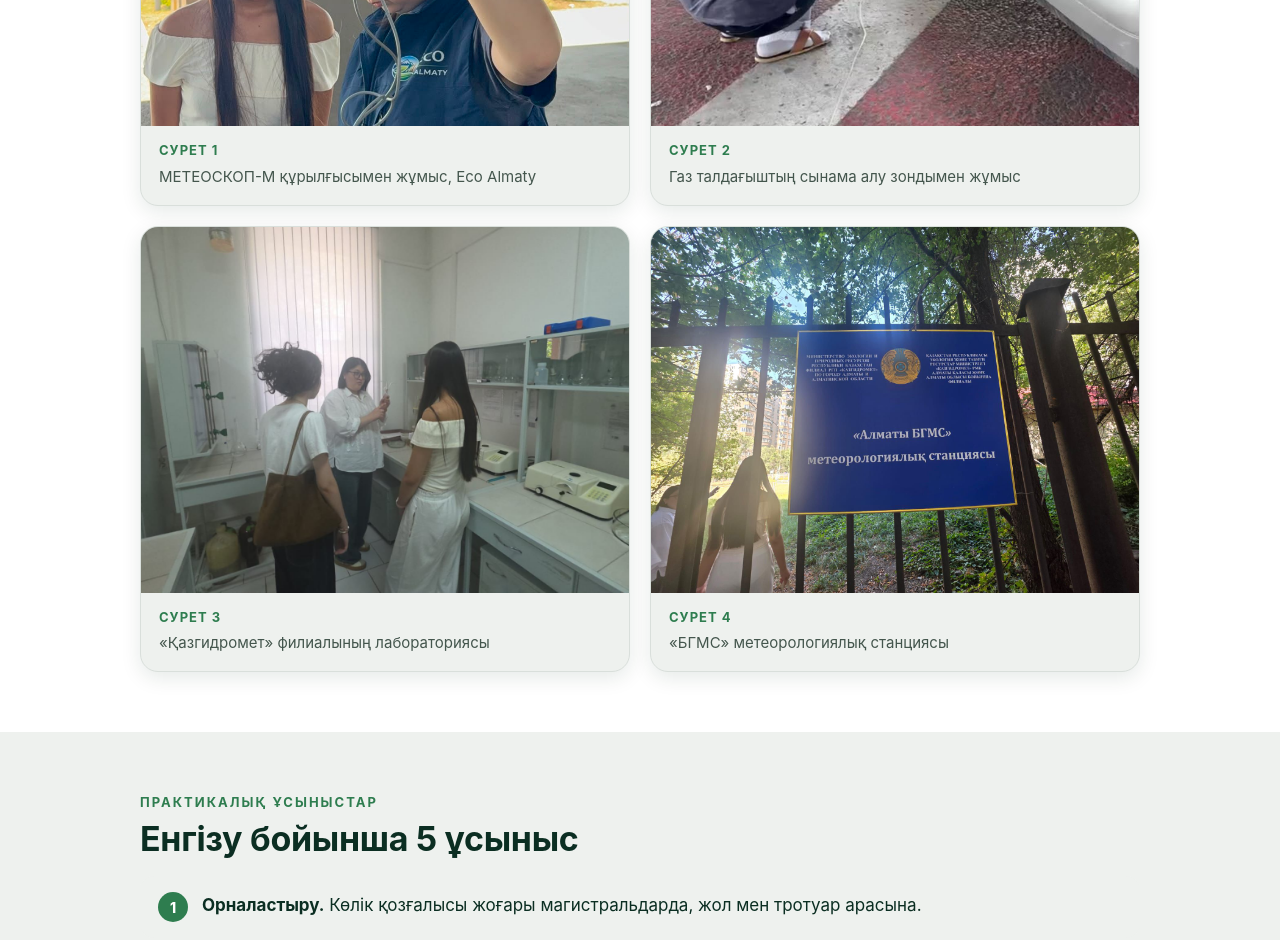
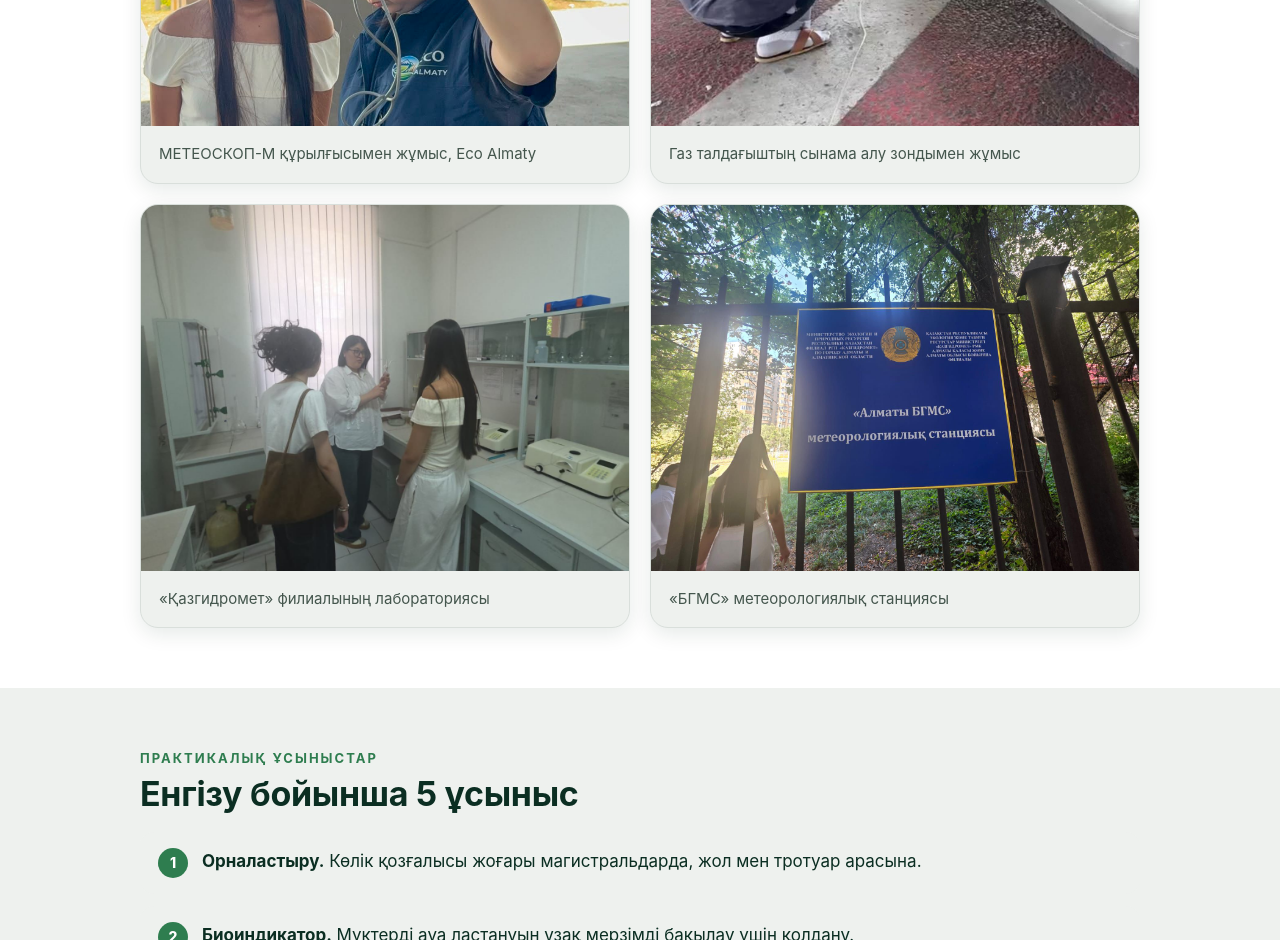
Before and after one commit to rainsave/ecology.project, a plain HTML site: page index.html in a window 1280 px wide. Shown: the part 3960-4900 px from the top of the page. Drawn offline with Linux system fonts and the light colour scheme.

Commit message:
Remove bold tags from figure captions

```diff
--- a/index.html
+++ b/index.html
@@ -48,7 +48,6 @@ input{width:100%;margin-top:4px;padding:11px 12px;font-size:17px;border:1px soli
 .note{background:var(--warn);border:2px solid var(--warnb);border-radius:14px;padding:16px 20px;margin-top:18px}
 ol.r{padding-left:0;list-style:none;display:grid;gap:12px}ol.r li{display:flex;gap:14px;align-items:flex-start;background:var(--bg2);border-radius:14px;padding:16px 18px}
 
-/* ---------- Фото ---------- */
 .photos{display:grid;grid-template-columns:repeat(2,1fr);gap:20px;margin-top:22px}
 .ph{margin:0;background:var(--bg2);border:1px solid var(--line);border-radius:18px;overflow:hidden;box-shadow:0 6px 20px rgba(11,46,34,.10);transition:transform .25s ease,box-shadow .25s ease}
 .ph .img{aspect-ratio:4/3;overflow:hidden;background:var(--line);cursor:zoom-in;-webkit-tap-highlight-color:transparent}
@@ -66,7 +65,6 @@ dialog.lb button{position:absolute;top:-44px;right:0;width:38px;height:38px;bord
 footer{background:var(--g1);color:#cfe5d8;padding:36px 0;font-size:15px}
 .tg{margin-left:auto;background:none;border:1px solid var(--line);color:var(--mute);border-radius:20px;padding:5px 12px;font-size:13px;cursor:pointer;flex:none}
 
-/* ---------- Телефон ---------- */
 @media(max-width:640px){
   body{font-size:16px}
   .w{padding:0 16px}
@@ -150,19 +148,19 @@ footer{background:var(--g1);color:#cfe5d8;padding:36px 0;font-size:15px}
 <div class="photos">
   <figure class="ph">
     <div class="img"><img src="eco1.jpeg" alt="МЕТЕОСКОП-М құрылғысымен жұмыс" loading="lazy" decoding="async"></div>
-    <figcaption><b>Сурет 1</b><span>МЕТЕОСКОП-М құрылғысымен жұмыс, Eco Almaty</span></figcaption>
+    <figcaption><span>МЕТЕОСКОП-М құрылғысымен жұмыс, Eco Almaty</span></figcaption>
   </figure>
   <figure class="ph">
     <div class="img"><img src="eco2.jpeg" alt="Газ талдағыш зонды" loading="lazy" decoding="async"></div>
-    <figcaption><b>Сурет 2</b><span>Газ талдағыштың сынама алу зондымен жұмыс</span></figcaption>
+    <figcaption><span>Газ талдағыштың сынама алу зондымен жұмыс</span></figcaption>
   </figure>
   <figure class="ph">
     <div class="img"><img src="eco3.jpeg" alt="Қазгидромет лабораториясы" loading="lazy" decoding="async"></div>
-    <figcaption><b>Сурет 3</b><span>«Қазгидромет» филиалының лабораториясы</span></figcaption>
+    <figcaption><span>«Қазгидромет» филиалының лабораториясы</span></figcaption>
   </figure>
   <figure class="ph">
     <div class="img"><img src="eco4.jpeg" alt="БГМС метеорологиялық станциясы" loading="lazy" decoding="async"></div>
-    <figcaption><b>Сурет 4</b><span>«БГМС» метеорологиялық станциясы</span></figcaption>
+    <figcaption><span>«БГМС» метеорологиялық станциясы</span></figcaption>
   </figure>
 </div>
 </div></section>
```
